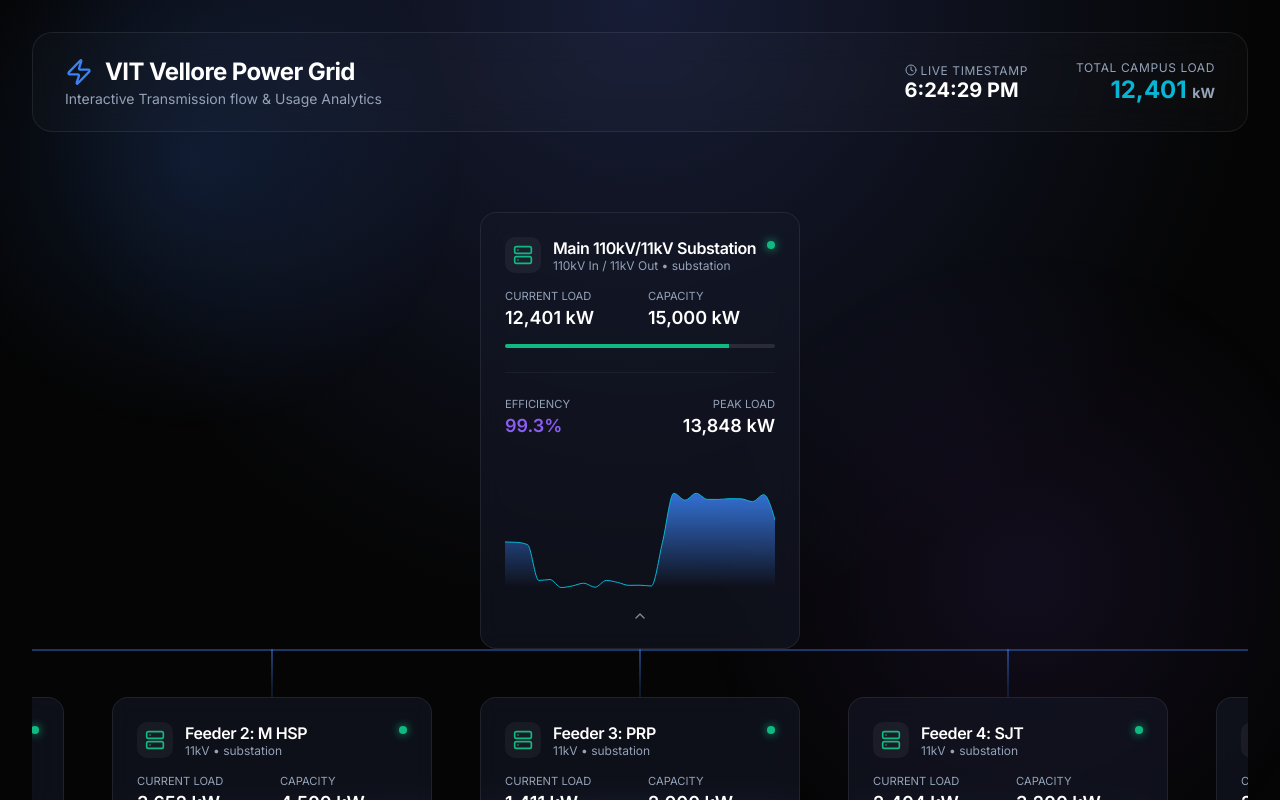
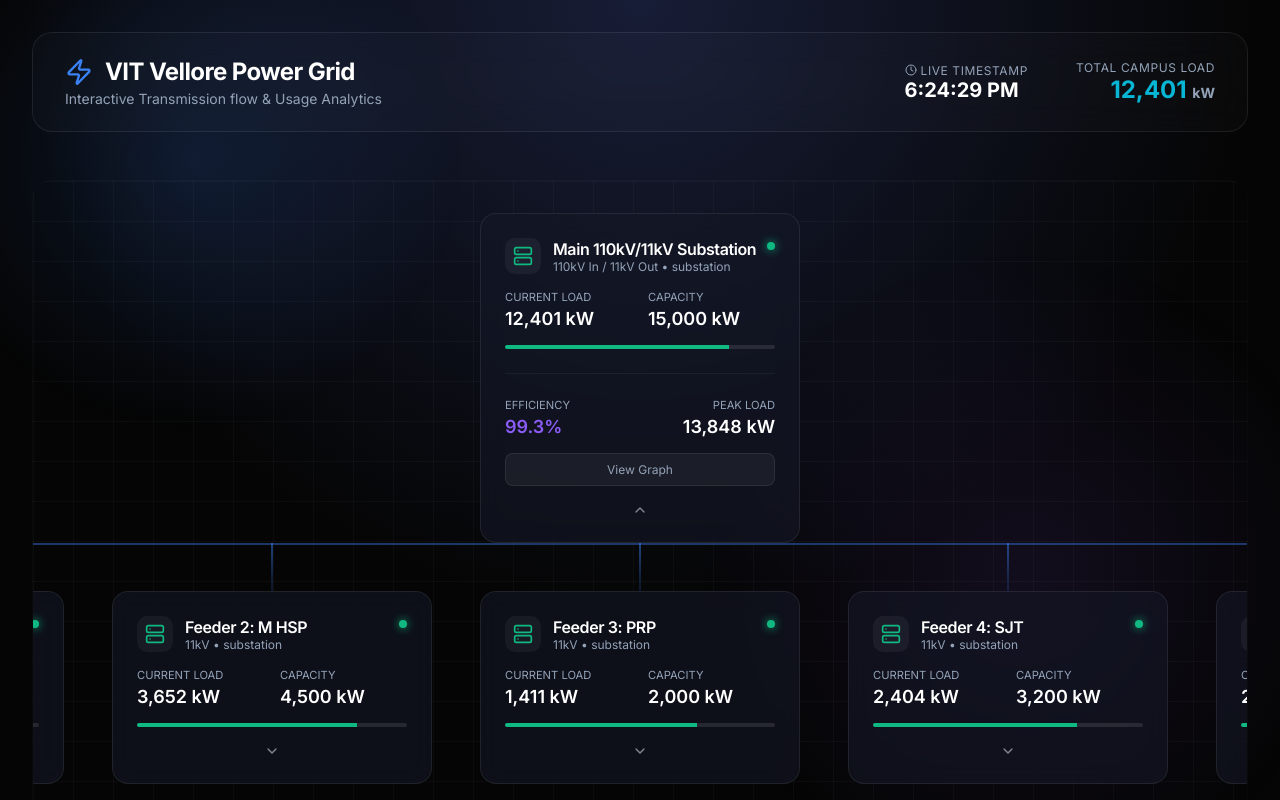
Before and after one commit to Aarnav-Rao/vit-power-demo, a React (Vite) app: page / in a window 1280 px wide. Shown: the top 800 px of the page. Built offline with nearby package versions, Linux system fonts and the light colour scheme.

Commit message:
style: add flowchart grid and make area charts toggleable

```diff
--- a/src/App.css
+++ b/src/App.css
@@ -62,6 +62,15 @@
   position: relative;
   align-items: center;
   padding-bottom: 4rem;
+  padding-top: 2rem;
+
+  /* Flowchart Grid Background */
+  background-size: 40px 40px;
+  background-image:
+    linear-gradient(to right, rgba(255, 255, 255, 0.03) 1px, transparent 1px),
+    linear-gradient(to bottom, rgba(255, 255, 255, 0.03) 1px, transparent 1px);
+  border-radius: 20px;
+  border: 1px solid rgba(255, 255, 255, 0.02);
 }
 
 /* Power Node */
--- a/src/components/PowerNode.tsx
+++ b/src/components/PowerNode.tsx
@@ -39,6 +39,7 @@
 
 export const PowerNode: React.FC<PowerNodeProps> = ({ data, onExpand, isExpanded = false }) => {
     const [expanded, setExpanded] = useState(isExpanded);
+    const [showGraph, setShowGraph] = useState(false);
 
     const toggleExpand = () => {
         const nextState = !expanded;
@@ -117,7 +118,7 @@
                             className="node-expanded-content"
                             onClick={(e) => e.stopPropagation()} // Prevent collapse when interacting with contents
                         >
-                            <div style={{ display: 'flex', justifyContent: 'space-between', marginBottom: '0.5rem' }}>
+                            <div style={{ display: 'flex', justifyContent: 'space-between', marginBottom: '1rem' }}>
                                 <div className="stat-item">
                                     <span className="label">Efficiency</span>
                                     <span className="value" style={{ color: 'var(--accent-purple)' }}>{data.efficiency}%</span>
@@ -128,7 +129,33 @@
                                 </div>
                             </div>
 
-                            <div className="graph-container">
+                            <button
+                                onClick={() => setShowGraph(!showGraph)}
+                                style={{
+                                    width: '100%',
+                                    padding: '0.5rem',
+                                    background: 'rgba(255, 255, 255, 0.05)',
+                                    border: '1px solid var(--glass-border)',
+                                    borderRadius: '8px',
+                                    color: 'var(--text-secondary)',
+                                    fontSize: '0.75rem',
+                                    cursor: 'pointer',
+                                    transition: 'all 0.2s',
+                                    marginBottom: showGraph ? '1rem' : '0'
+                                }}
+                            >
+                                {showGraph ? 'Hide Graph' : 'View Graph'}
+                            </button>
+
+                            <AnimatePresence>
+                                {showGraph && (
+                                    <motion.div
+                                        initial={{ opacity: 0, height: 0 }}
+                                        animate={{ opacity: 1, height: 140 }}
+                                        exit={{ opacity: 0, height: 0 }}
+                                        className="graph-container"
+                                        style={{ marginTop: 0 }}
+                                    >
                                         <ResponsiveContainer width="100%" height="100%">
                                             <AreaChart data={data.history} margin={{ top: 5, right: 0, left: 0, bottom: 0 }}>
                                                 <defs>
@@ -150,7 +177,9 @@
                                                 />
                                             </AreaChart>
                                         </ResponsiveContainer>
-                            </div>
+                                    </motion.div>
+                                )}
+                            </AnimatePresence>
                         </motion.div>
                     )}
                 </AnimatePresence>
```
Lines whose indentation alone changed are shown as unchanged.
